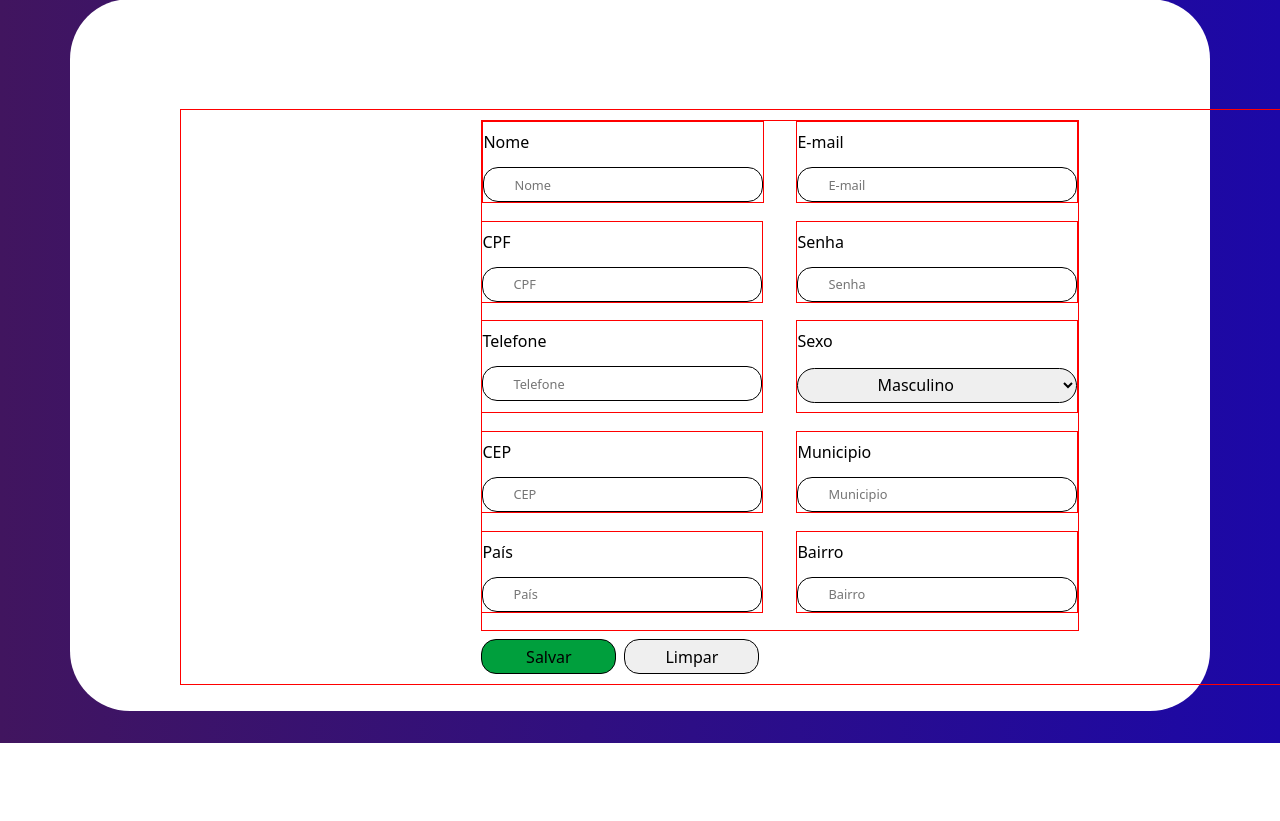
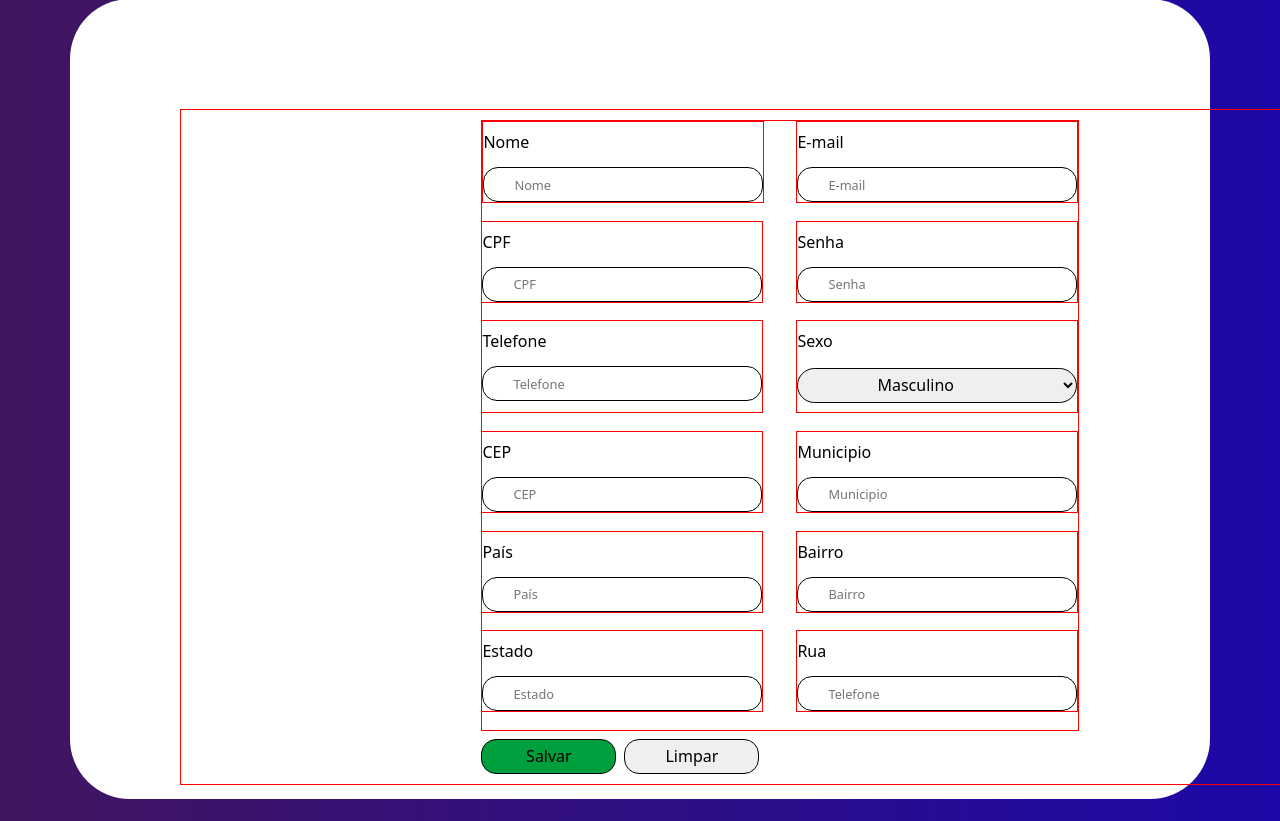
Before and after one commit to LucasCoutinhodSousa/TalectJob--TCC-, a PHP site: page /HTMl/cadastro.html in a window 1280 px wide; the page is wider, and only the part inside the window is pictured. Shown: the part 412-1233 px from the top of that part. Before the commit the page ends 1155 px from the top of that part, so only its background shows below. Run offline with PHP 8.4, Linux system fonts and the light colour scheme.

Commit message:
Cadastro

```diff
--- a/CSS/estilo_cadastro.css
+++ b/CSS/estilo_cadastro.css
@@ -71,7 +71,7 @@ header{
 .conteudo-cadastro{
     display: flex;
     width: 89%;
-    height: 89%;
+    height: 100%;
     margin: auto;
     margin-top: 20px;
     border-radius: 60px;
--- a/HTMl/cadastro.html
+++ b/HTMl/cadastro.html
@@ -84,6 +84,18 @@
                                 <label for="hora_fianl">Bairro</label>
                                 <input id="bairro" type="text" name="bairro" required placeholder="Bairro">
                             </div>
+
+
+                            <div class="input-box">
+                                <label for="hora_fianl">Estado</label>
+                                <input id="estado" type="text" name="estado" required placeholder="Estado">
+                            </div>
+
+
+                            <div class="input-box">
+                                <label for="hora_fianl">Rua</label>
+                                <input id="telefone" type="text" name="telefone" required placeholder="Telefone">
+                            </div>
                         </div>
                         <div class="button">
                             <div class="cor">
```
